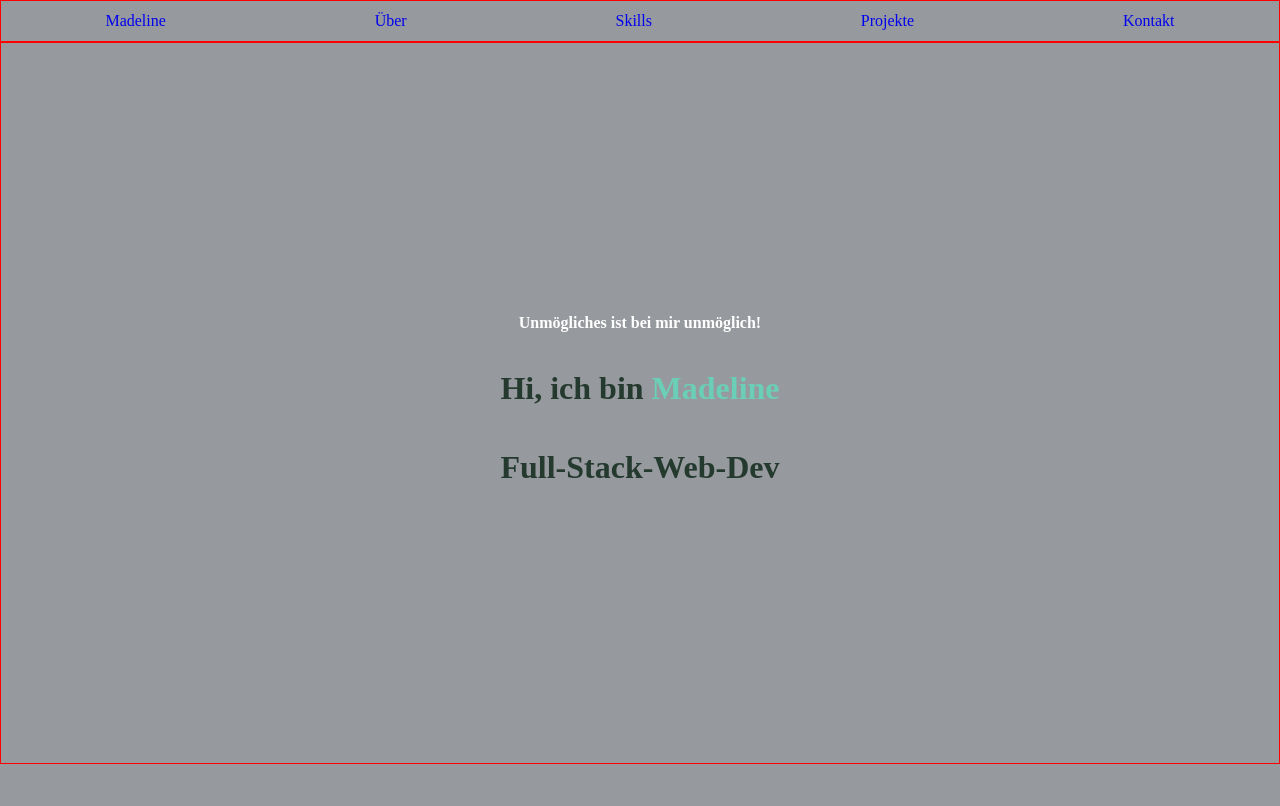
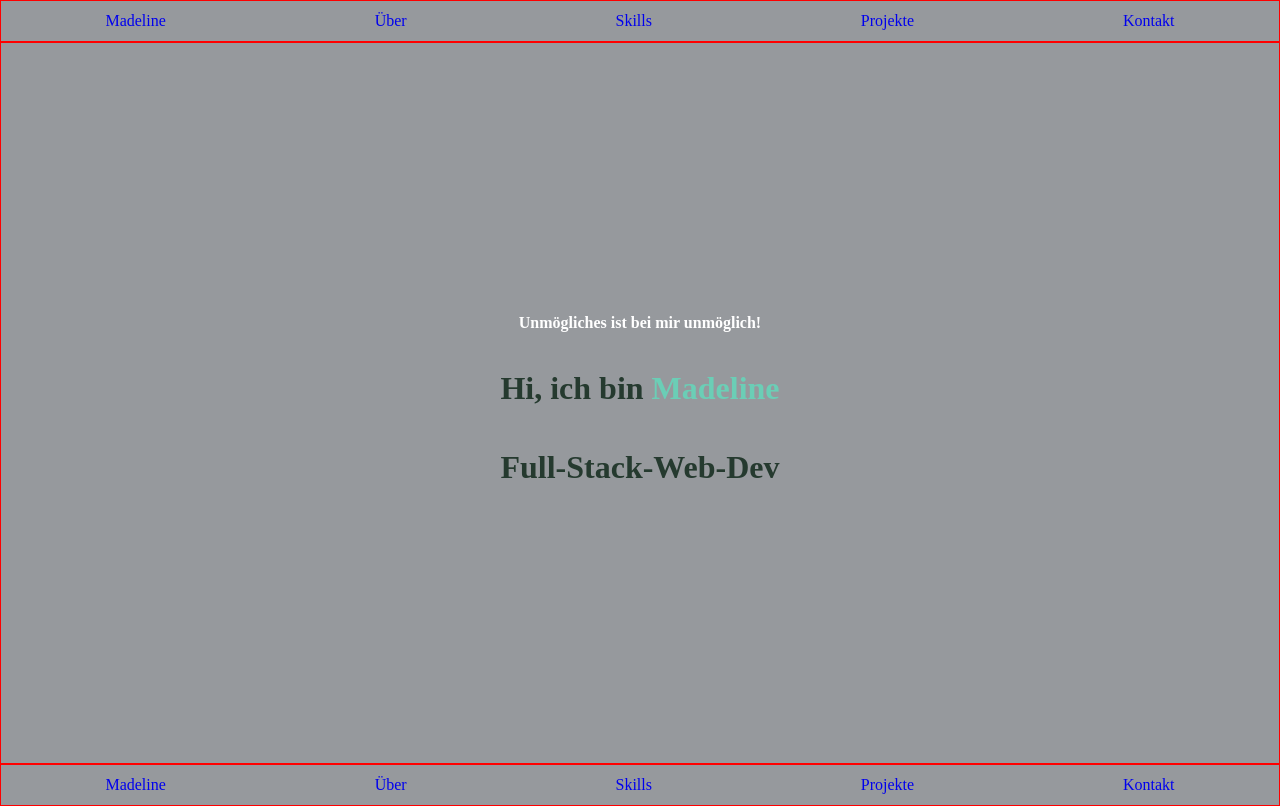
Before and after one commit to LeshyaLine/MadelinePortfolio, a Next.js app: page / in a window 1280 px wide. Built offline with nearby package versions, Linux system fonts and the light colour scheme.

Commit message:
Footer hinzugefügt

```diff
--- /dev/null
+++ b/src/Components/Footer/footer.jsx
@@ -0,0 +1,17 @@
+import React from 'react';
+import styles from '@/Components/Navigation/navbar.module.css';
+import Link from 'next/link';
+
+function Footer() {
+  return (
+    <div className={styles.navigationcontainer}>
+        <Link href="/" className={styles.navigationlink}>Madeline</Link>
+        <Link href="/About" className={styles.navigationlink}>Über</Link>
+        <Link href="/Skills" className={styles.navigationlink}>Skills</Link>
+        <Link href="/Projekte" className={styles.navigationlink}>Projekte</Link>
+        <Link href="/Kontakt" className={styles.navigationlink}>Kontakt</Link>
+    </div>
+  )
+}
+
+export default Footer;
--- /dev/null
+++ b/src/Components/Footer/footer.module.css
@@ -0,0 +1,13 @@
+.navigationcontainer{
+    border: 1px solid red;
+
+    display: flex;
+    justify-content: space-around;
+    align-items: center;
+
+    height: 5vh;
+}
+
+.navigationlink{
+    text-decoration: none;
+}
--- a/src/app/layout.js
+++ b/src/app/layout.js
@@ -1,3 +1,4 @@
+import Footer from '@/Components/Footer/footer'
 import Navigation from '@/Components/Navigation/navbar'
 // import './globals.css'
 import styles from '@/app/page.module.css'
@@ -14,6 +15,7 @@ export default function RootLayout({ children }) {
       <body className={styles.globalbody}>
         <Navigation/>
         {children}
+        <Footer/>
         </body>
     </html>
   )
```
